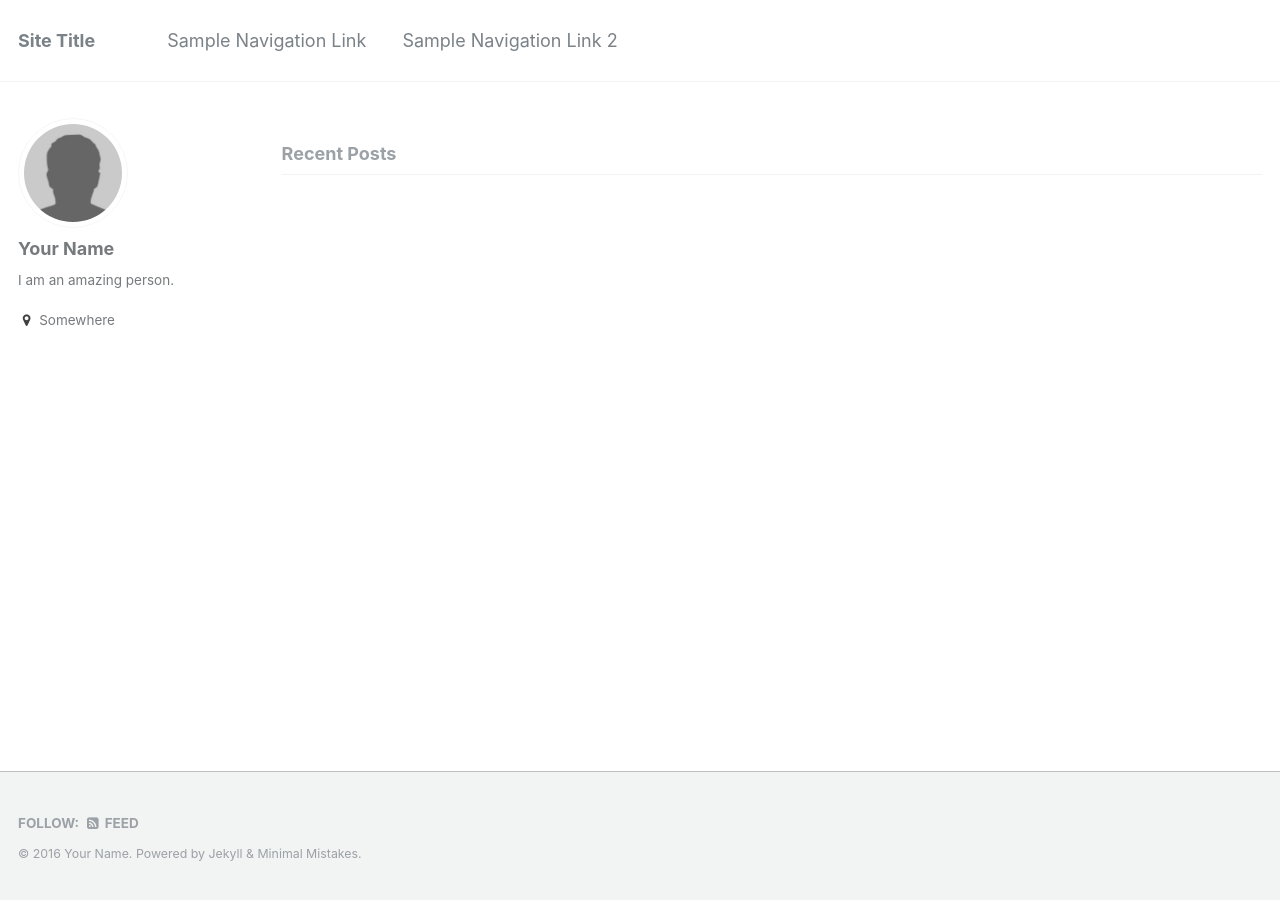
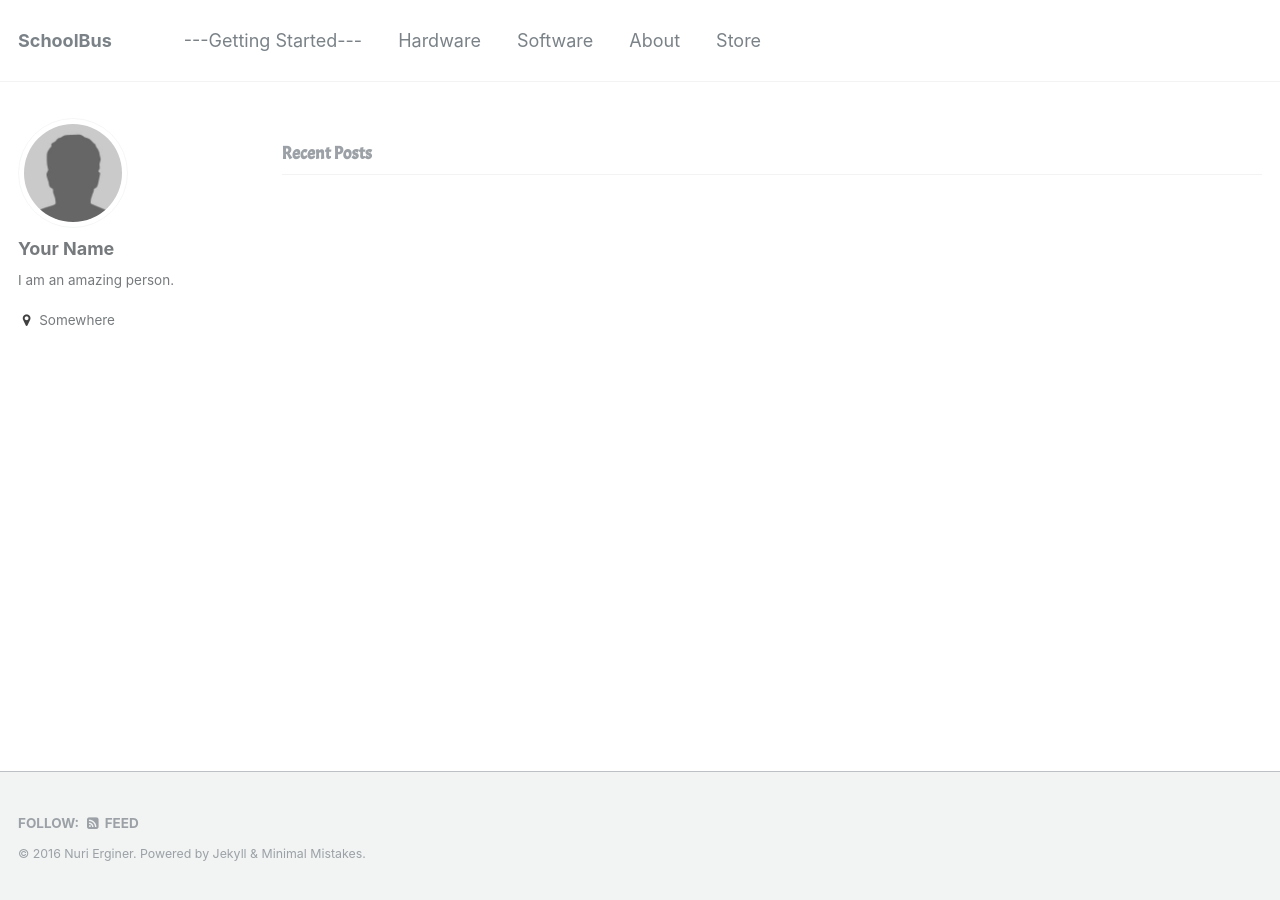
Before and after one commit to makerstorage/schoolbus, a Jekyll site: the page built from index.html, in a window 1280 px wide. Built offline with Jekyll 4.4.1, drawn with Linux system fonts in a browser that asks for light colours; the list of posts is cut into pages by our own code.

Commit message:
getting started

```diff
--- a/_config.yml
+++ b/_config.yml
@@ -7,13 +7,13 @@
 
 # Site Settings
 locale                   : "en"
-title                    : "Site Title"
+title                    : "SchoolBus"
 title_separator          : "-"
-name                     : "Your Name"
-description              : "An amazing website."
-url                      : # the base hostname & protocol for your site e.g. "https://mmistakes.github.io"
+name                     : "Nuri Erginer"
+description              : "I2C plug and play maker circuit boards. This is site description nuri."
+url                      : http://127.0.0.1:4000
 baseurl                  : # the subpath of your site, e.g. "/blog"
-repository               : # GitHub username/repo-name e.g. "mmistakes/minimal-mistakes"
+repository               : # "makerstorage/schoolbus"GitHub username/repo-name e.g. "mmistakes/minimal-mistakes"
 teaser                   : # filename of teaser fallback teaser image placed in /images/, .e.g. "500x300.png"
 # breadcrumbs            : false # true, false (default)
 words_per_minute         : 200
--- a/_data/navigation.yml
+++ b/_data/navigation.yml
@@ -1,7 +1,30 @@
 # main links links
 main:
-  - title: "Sample Navigation Link"
-    url: https://mmistakes.github.io/minimal-mistakes/docs/navigation/
+  - title: "---Getting Started---"
+    url: /_pages/gettingstarted
 
-  - title: "Sample Navigation Link 2"
+  - title: "   Hardware   "
     url: /
+
+  - title: "   Software   "
+    url: /
+
+  - title: "   About   "
+    url: /
+
+  - title: "   Store   "
+    url: http://makerstorage.com
+
+gs:
+  - title: Getting Started
+    children:
+      - title: "What's SchoolBus ?"
+        url: /_pages/gs/whatschoolbus
+      - title: "Who needs SchoolBus ?"
+        url: /_pages/gs/whoneedsschoolbus
+      - title: "Our Mission"
+        url: /_pages/gs/ourmission
+      - title: "Let's Do It!"
+        url: /_pages/gs/letsdoit
+      - title: "Wire up Your Creation"
+        url: /_pages/gs/wireupyourcreation
--- a/_layouts/default.html
+++ b/_layouts/default.html
@@ -9,6 +9,7 @@ layout: compress
   <head>
     {% include head.html %}
     {% include head/custom.html %}
+    <link href="https://fonts.googleapis.com/css?family=Acme" rel="stylesheet">
   </head>
 
   <body>
--- a/_sass/_variables.scss
+++ b/_sass/_variables.scss
@@ -29,8 +29,8 @@ $calisto                    : "Calisto MT", serif;
 $garamond                   : Garamond, serif;
 
 $global-font-family         : $sans-serif;
-$header-font-family         : $sans-serif;
-$caption-font-family        : $serif;
+$header-font-family         : Acme; //$sans-serif;
+$caption-font-family        : Acme; //$serif;
 
 /* type scale */
 $type-size-1                : 2.441em;  // ~39.056px
```
Also changed, not shown: _pages/gettingstarted.md (added, +20 -0 lines), _pages/gs/letsdoit.md (added, +24 -0 lines), _pages/gs/ourmission.md (added, +20 -0 lines), _pages/gs/whatschoolbus.md (added, +20 -0 lines), _pages/gs/whoneedsschoolBus.md (added, +18 -0 lines), _pages/gs/wireupyourcreation.md (added, +26 -0 lines), assets/fonts/FONTLOG.txt (added, +44 -0 lines), assets/fonts/OFL.txt (added, +95 -0 lines), Gemfile.lock, assets/fonts/Acme-Regular.ttf (added), images/bus.jpg (added), images/codebender.png (added), images/connect.gif (added).
